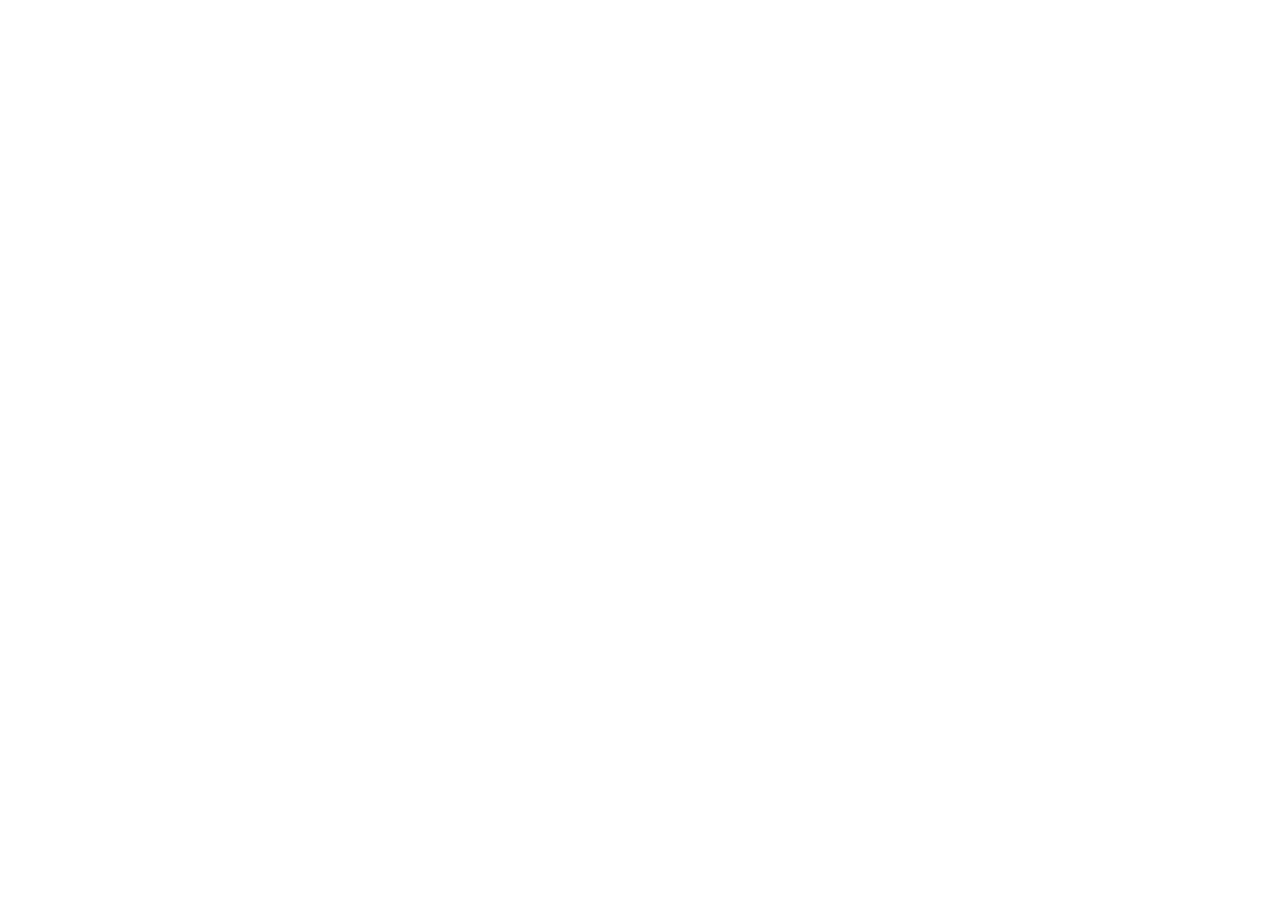
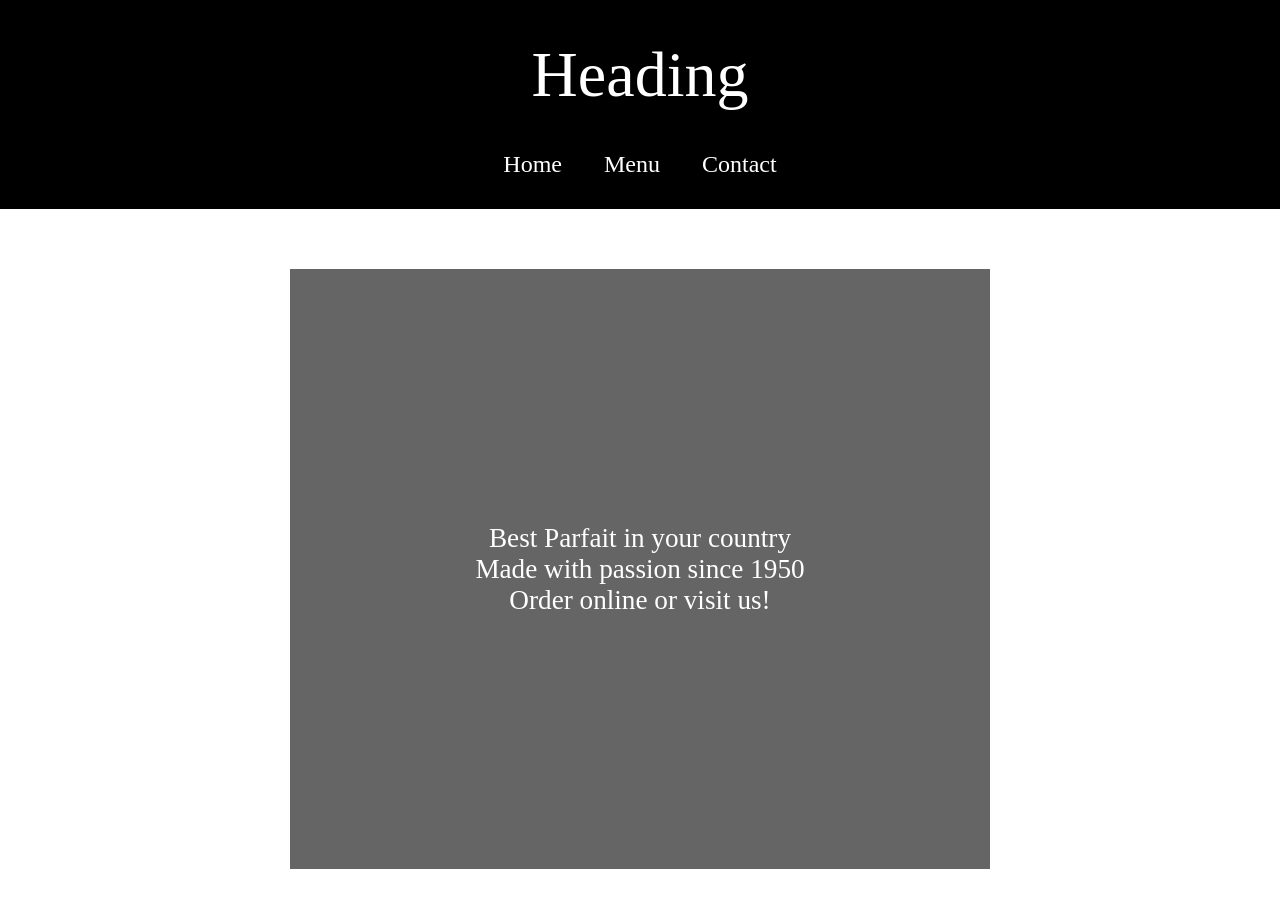
Before and after one commit to recker624/Resturant-page, a website built with webpack: page dist/index.html in a window 1280 px wide. Before the commit the page ends 800 px from the top, so only its background shows below. Built offline with nearby package versions, Linux system fonts and the light colour scheme.

Commit message:
Started work on homepage

```diff
--- a/package.json
+++ b/package.json
@@ -7,7 +7,6 @@
     "test": "echo \"Error: no test specified\" && exit 1",
     "start": "webpack serve --open"
   },
-
   "repository": {
     "type": "git",
     "url": "git+https://github.com/recker624/Resturant-page.git"
@@ -19,6 +18,8 @@
   },
   "homepage": "https://github.com/recker624/Resturant-page#readme",
   "devDependencies": {
+    "css-loader": "^6.7.1",
+    "style-loader": "^3.3.1",
     "webpack": "^5.72.1",
     "webpack-cli": "^4.9.2",
     "webpack-dev-server": "^4.9.0"
--- a/src/index.js
+++ b/src/index.js
@@ -1 +1 @@
-alert("Hello");
+import './style.css'
--- /dev/null
+++ b/src/style.css
@@ -0,0 +1,56 @@
+* {
+   margin: 0;
+   padding: 0;
+   box-sizing: border-box;
+}
+
+.top {
+   background-color: black;
+   color: white;
+}
+
+.heading {
+   display: flex;
+   justify-content: center;
+   align-items: center;
+   font-size: 4rem;
+   height: 150px;
+
+}
+
+.tabs {
+   display: flex;
+   justify-content: center;
+}
+
+.tab {
+   border: 1px solid black;
+   padding: 0 10px;
+   padding-bottom: 10px;
+   margin: 0px 10px;
+   margin-bottom: 20px;
+   font-size: 1.5rem;
+}
+
+.tab:hover {
+   cursor: pointer;
+}
+
+.intro {
+   width: 700px;
+   height: 600px;
+   margin: 60px auto;
+   background-color: #0000009a;
+   color:  white;
+   font-size: 1.7rem;
+
+   display: flex;
+   flex-direction: column;
+   justify-content: center;
+   align-items: center;
+}
+
+.intro-text {
+  margin: 0 20px;
+
+}
--- a/webpack.config.js
+++ b/webpack.config.js
@@ -11,5 +11,13 @@ module.exports = {
   devServer: {
     static: './dist',
   },
+  module: {
+    rules: [
+      {
+        test: /\.css$/i,
+        use: ['style-loader', 'css-loader']
+      },
+    ],
+  },
   mode: 'development',
 };
```
Also changed, not shown: dist/index.html, src/Cheesecake-Berry-Parfaits.jpg (added), 1 other file.
